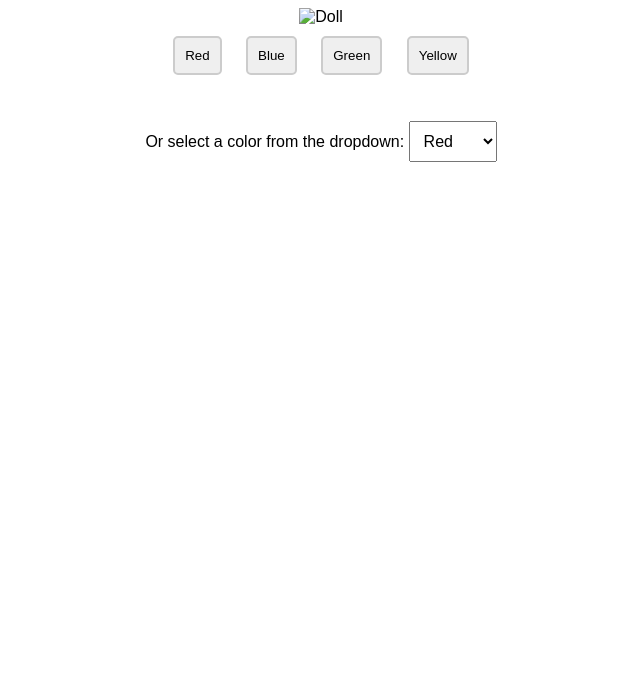
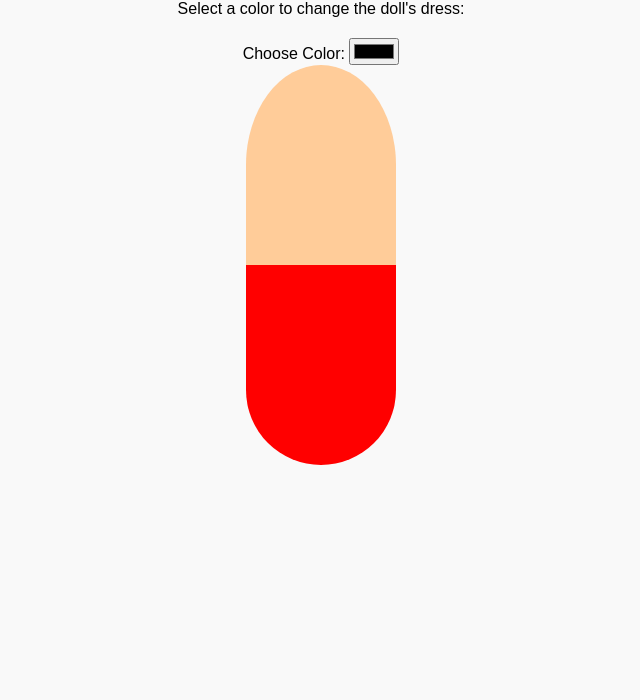
Before and after one commit to webdevoleper96/Bro, a plain HTML site: page index.html in a window 1280 px wide. Shown: the part 100-800 px from the top of the page, without its empty margins (319-959 px from the left). Drawn offline with Linux system fonts and the light colour scheme.

Commit message:
Update index.html

```diff
--- a/index.html
+++ b/index.html
@@ -3,78 +3,66 @@
 <head>
     <meta charset="UTF-8">
     <meta name="viewport" content="width=device-width, initial-scale=1.0">
-    <title>Doll Dress Color Selector</title>
+    <title>Dress Color Picker</title>
     <style>
         body {
             font-family: Arial, sans-serif;
             text-align: center;
-            margin-top: 50px;
+            background-color: #f9f9f9;
+            margin: 0;
+            padding: 20px;
         }
 
-        .doll-container {
+        .container {
+            margin-top: 20px;
+        }
+
+        .doll {
             position: relative;
             display: inline-block;
         }
 
-        .doll-image {
-            width: 200px;
+        .doll-body {
+            width: 150px;
+            height: 200px;
+            background-color: #ffcc99;
+            border-radius: 50% 50% 0 0;
+            margin: 0 auto;
+            position: relative;
         }
 
-        .color-option {
-            margin: 10px;
-            padding: 10px;
-            cursor: pointer;
-            border: 2px solid #ccc;
-            border-radius: 5px;
-        }
-
-        .color-option:hover {
-            background-color: #f0f0f0;
-        }
-
-        select {
-            padding: 10px;
-            font-size: 16px;
-            cursor: pointer;
+        .dress {
+            width: 150px;
+            height: 200px;
+            background-color: red;
+            border-radius: 0 0 75px 75px;
+            position: absolute;
+            top: 200px;
+            left: 50%;
+            transform: translateX(-50%);
         }
     </style>
 </head>
 <body>
-
-    <h1>Choose a Color for the Doll's Dress</h1>
-
-    <div class="doll-container">
-        <img id="dollImage" class="doll-image" src="doll-default.png" alt="Doll">
+    <h1>Dress Color Picker</h1>
+    <p>Select a color to change the doll's dress:</p>
+    <div class="container">
+        <label for="colorPicker">Choose Color:</label>
+        <input type="color" id="colorPicker">
     </div>
 
-    <div>
-        <button class="color-option" onclick="changeDressColor('red')">Red</button>
-        <button class="color-option" onclick="changeDressColor('blue')">Blue</button>
-        <button class="color-option" onclick="changeDressColor('green')">Green</button>
-        <button class="color-option" onclick="changeDressColor('yellow')">Yellow</button>
+    <div class="doll">
+        <div class="doll-body"></div>
+        <div class="dress" id="dress"></div>
     </div>
 
-    <br><br>
+    <script>
+        const colorPicker = document.getElementById('colorPicker');
+        const dress = document.getElementById('dress');
 
-    <label for="colorSelect">Or select a color from the dropdown:</label>
-    <select id="colorSelect" onchange="changeDressColorFromSelect()">
-        <option value="red">Red</option>
-        <option value="blue">Blue</option>
-        <option value="green">Green</option>
-        <option value="yellow">Yellow</option>
-    </select>
-
-    <script>
-        function changeDressColor(color) {
-            let dollImage = document.getElementById('dollImage');
-            dollImage.src = color + '-dress.png'; // Assuming dress images are named as color-dress.png
-        }
-
-        function changeDressColorFromSelect() {
-            let selectedColor = document.getElementById('colorSelect').value;
-            changeDressColor(selectedColor);
-        }
+        colorPicker.addEventListener('input', (event) => {
+            dress.style.backgroundColor = event.target.value;
+        });
     </script>
-
 </body>
 </html>
```
